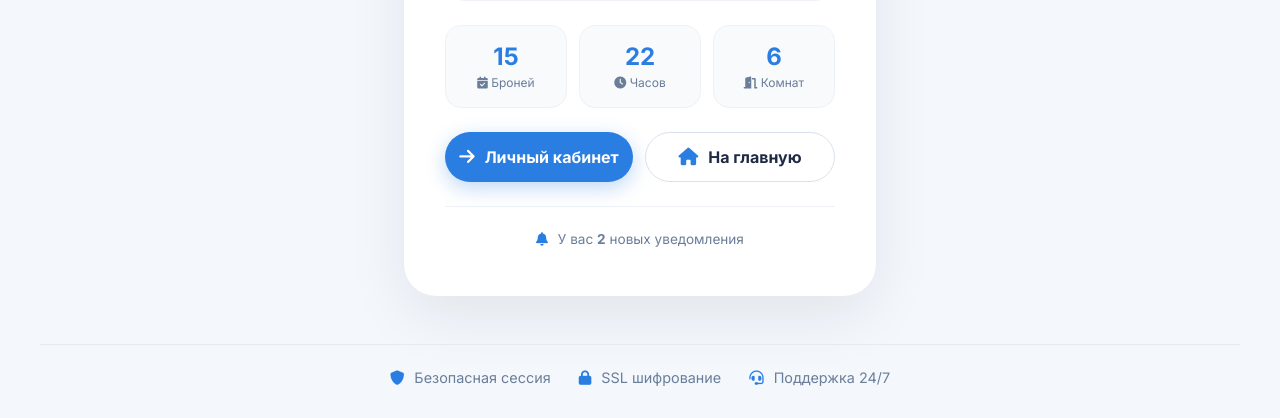
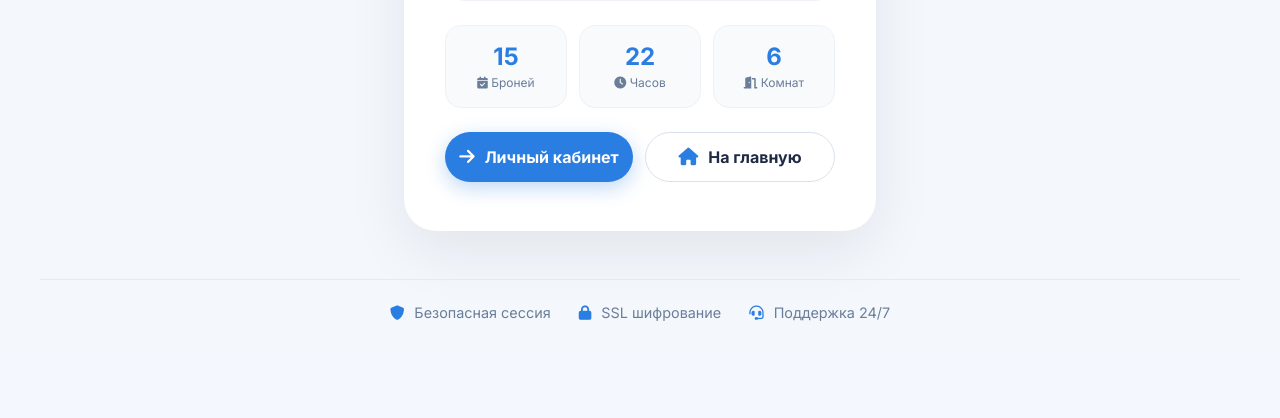
Before and after one commit to Jiikken/TalRooms, a FastAPI app: template app/frontend/templates/success_login.html in a window 1280 px wide. Shown: the part 639-1057 px from the top of the page. After the commit the page ends 960 px from the top, so only its background shows below. Run offline with FastAPI, Linux system fonts and the light colour scheme; the template is opened without the code that fills it, so the values that code supplies are empty.

Commit message:
Небольшие правки в html's

```diff
--- a/app/frontend/templates/profile.html
+++ b/app/frontend/templates/profile.html
@@ -52,7 +52,9 @@
       </div>
       <div class="profile-actions">
         <div id="editContainer" style="display: flex; gap: 10px; align-items: center;">
-          <button class="btn-edit"><i class="fas fa-pen"></i> Редактировать</button>
+          <button class="btn-edit" onclick="flashManager.info('Редактирование профиля')">
+            <i class="fas fa-pen"></i> Редактировать
+          </button>
           <button class="btn-danger" onclick="handleLogout()">
             <i class="fas fa-sign-out-alt"></i> Выйти
           </button>
--- a/app/frontend/templates/success_login.html
+++ b/app/frontend/templates/success_login.html
@@ -84,13 +84,6 @@
           <i class="fas fa-home"></i> На главную
         </a>
       </div>
-
-      <div style="margin-top: 1.5rem; padding-top: 1.5rem; border-top: 1px solid #eef2f7; text-align: center;">
-        <p style="color: #6a7e99; font-size: 0.85rem;">
-          <i class="fas fa-bell" style="color: #2a7de1; margin-right: 6px;"></i>
-          У вас <strong id="notificationCount">3</strong> новых уведомления
-        </p>
-      </div>
     </div>
   </div>
 
--- a/app/frontend/templates/success_register.html
+++ b/app/frontend/templates/success_register.html
@@ -72,7 +72,7 @@
       <div style="margin-top: 1.5rem; padding-top: 1.5rem; border-top: 1px solid #eef2f7; text-align: center;">
         <p style="color: #6a7e99; font-size: 0.85rem;">
           <i class="fas fa-envelope" style="color: #2a7de1; margin-right: 6px;"></i>
-          Письмо с подтверждением отправлено на вашу почту
+          Письмо с подтверждением отправлено на вашу почту (нет)
         </p>
       </div>
     </div>
```
